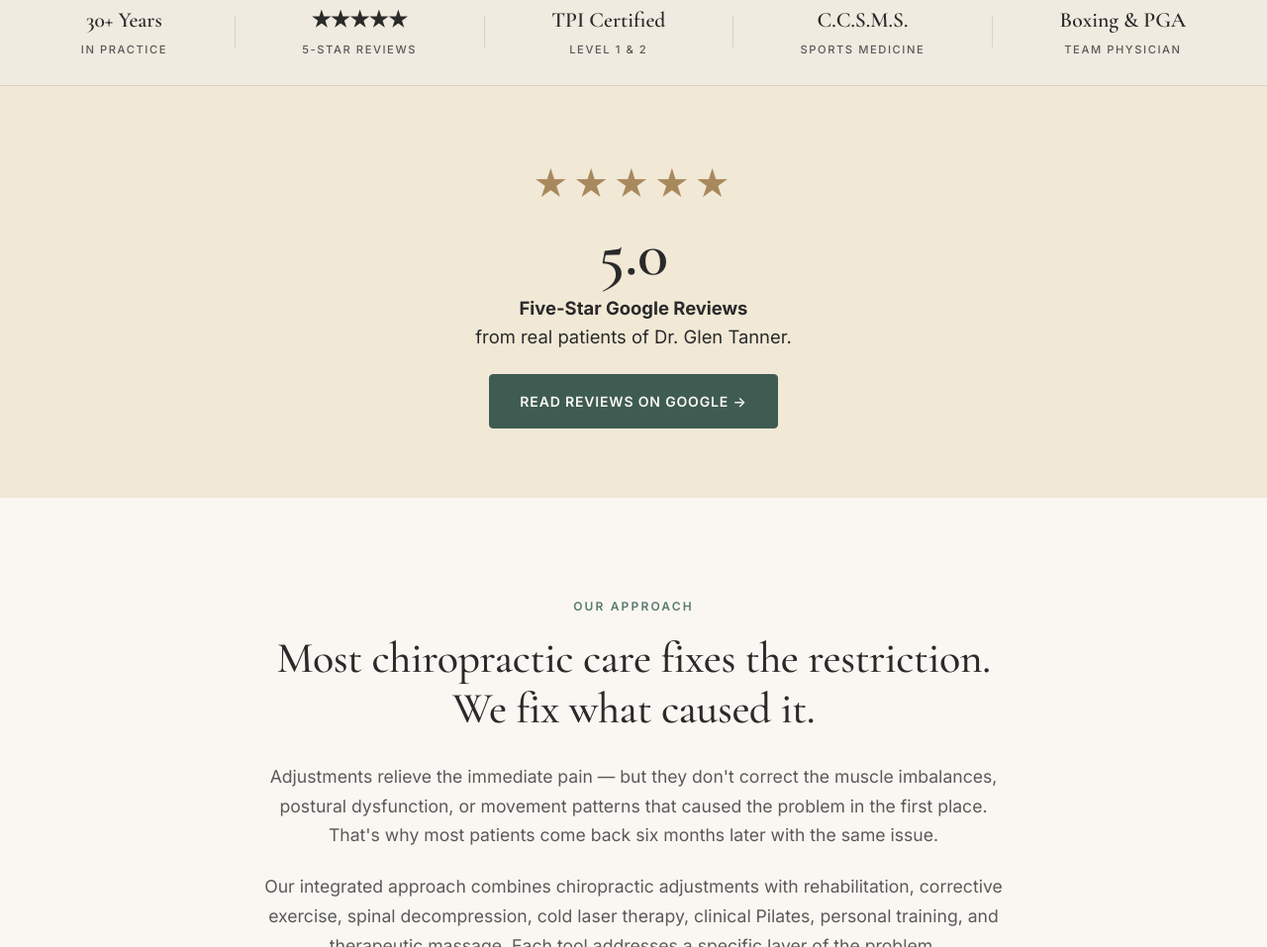
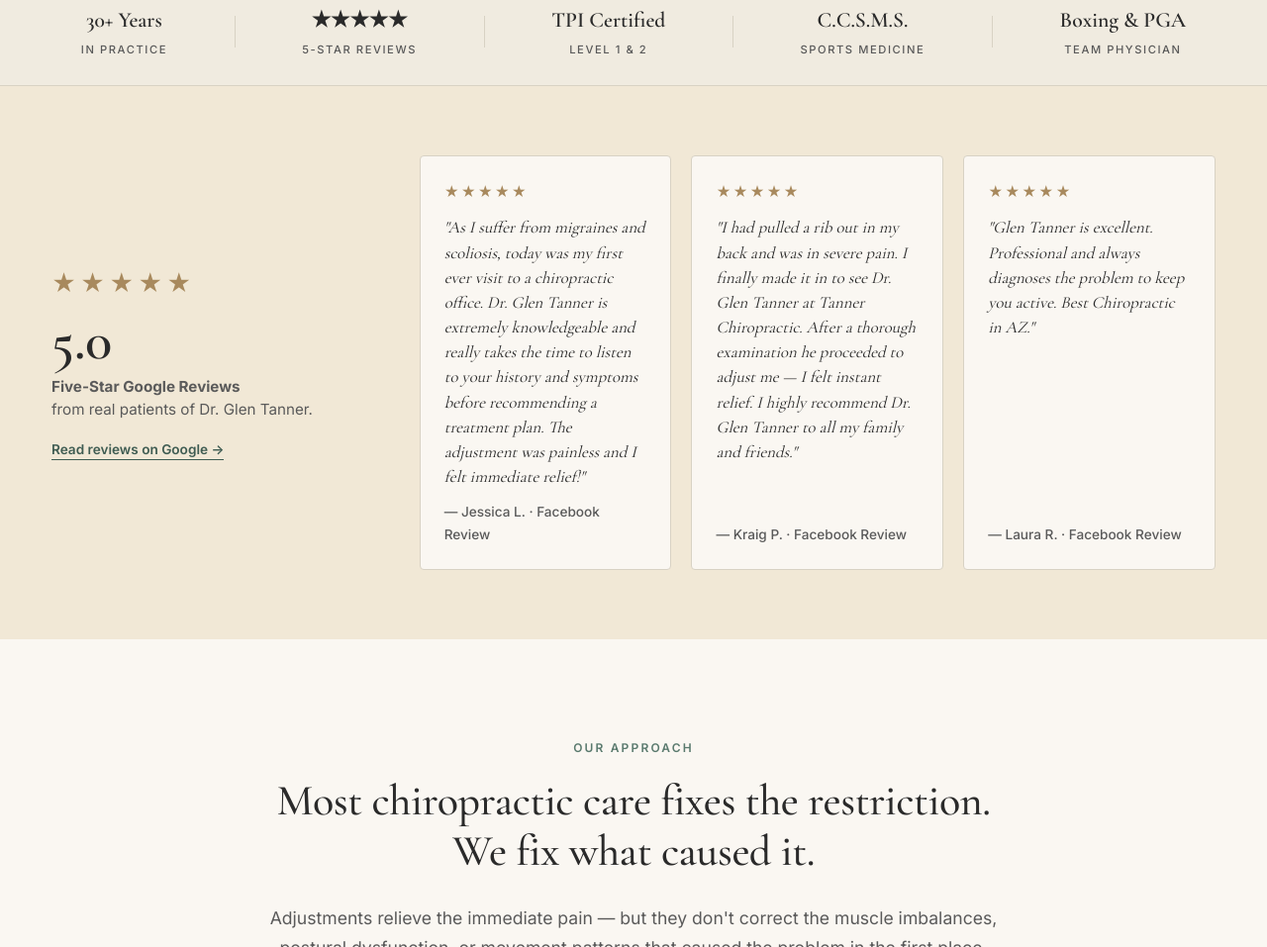
Before and after one commit to tzgainer-hub/tanner-chiro-prototype, a website: page index.html in a window 1280 px wide. Shown: the part 948-1905 px from the top of the page at 99% size. Drawn offline with nearby package versions, Linux system fonts and the light colour scheme.

Commit message:
Add 3 Glen-named Facebook reviews as interim testimonials
Interim only — sourced from public Facebook reviews that explicitly name
"Dr. Glen Tanner" or "Glen Tanner" by full name and describe chiropractic
adjustments (no acupuncture or shock wave mentions — those are Jon's
brand specialties). These cannot be mis-attributed Jon reviews because
each patient typed Glen's first name in the review itself.

- Jessica L. — first chiropractic visit, migraines and scoliosis
- Kraig P. — pulled rib, severe pain, instant relief after Glen adjusted him
- Laura R. — short, punchy: "Glen Tanner is excellent... Best Chiropractic in AZ"

Minor copy edits to fix typos in the original Facebook posts. All three
include "Facebook Review" attribution.

To be replaced when Glen audits his Google Business Profile and sends
hand-picked approved quotes. HTML comment documents the swap-in process.

Co-Authored-By: Claude Opus 4.7 (1M context) <noreply@anthropic.com>

```diff
--- a/index.html
+++ b/index.html
@@ -183,24 +183,41 @@
 
 <!-- ============== SOCIAL PROOF ============== -->
 <!--
-  NOTE: Review quote cards AND specific review count both intentionally
-  withheld pending Glen's audit of his Google Business Profile reviews
-  (some may be cross-attributed from his brother's practice). Glen's
-  Google listing is "Tanner Chiropractic: Glen Tanner D.C." at Suite 101 A.
-  When Glen confirms his actual review count and sends 3-5 hand-picked
-  approved quotes, drop them into the .review-cards grid and add the
-  verified count back to the rating-label strong tag.
+  NOTE: The 3 quotes below are INTERIM — sourced from public Facebook reviews
+  that explicitly name "Dr. Glen Tanner" or "Glen Tanner" by his full name and
+  describe chiropractic adjustments (no acupuncture, no shock wave — those are
+  Jon's brand specialties). These are the safest possible Glen-only quotes
+  available without bothering Glen for hand-picked approvals.
+
+  WHEN GLEN AUDITS HIS GOOGLE BUSINESS PROFILE (business.google.com) AND SENDS
+  HIS HAND-PICKED APPROVED REVIEWS, replace these three cards with his picks
+  and update the rating-label to include the verified review count
+  (e.g., "58 Five-Star Google Reviews" — currently withheld pending audit).
 -->
 <section class="social-proof">
-  <div class="container" style="display: flex; justify-content: center;">
-    <div class="rating-block" style="text-align: center; max-width: 640px;">
-      <div class="rating-stars" style="font-size: 2.2rem;">★★★★★</div>
-      <div class="rating-number" style="font-size: 4rem; margin-top: 6px;">5.0</div>
-      <div class="rating-label" style="font-size: 1.15rem; line-height: 1.6; color: var(--charcoal); margin-bottom: 22px;">
-        <strong>Five-Star Google Reviews</strong><br/>
-        from real patients of Dr. Glen Tanner.
+  <div class="container social-proof-grid">
+    <div class="rating-block">
+      <div class="rating-stars">★★★★★</div>
+      <div class="rating-number">5.0</div>
+      <div class="rating-label"><strong>Five-Star Google Reviews</strong><br/>from real patients of Dr. Glen Tanner.</div>
+      <a href="https://www.google.com/maps/search/Tanner+Chiropractic+Glen+Tanner+D.C.+33755+N+Scottsdale+Rd+Suite+101+A+Scottsdale+AZ" class="rating-link" target="_blank" rel="noopener">Read reviews on Google →</a>
+    </div>
+    <div class="review-cards">
+      <div class="review-card">
+        <div class="stars">★★★★★</div>
+        <blockquote>"As I suffer from migraines and scoliosis, today was my first ever visit to a chiropractic office. Dr. Glen Tanner is extremely knowledgeable and really takes the time to listen to your history and symptoms before recommending a treatment plan. The adjustment was painless and I felt immediate relief!"</blockquote>
+        <div class="reviewer">— Jessica L. · Facebook Review</div>
       </div>
-      <a href="https://www.google.com/maps/search/Tanner+Chiropractic+Glen+Tanner+D.C.+33755+N+Scottsdale+Rd+Suite+101+A+Scottsdale+AZ" class="btn" target="_blank" rel="noopener">Read Reviews on Google →</a>
+      <div class="review-card">
+        <div class="stars">★★★★★</div>
+        <blockquote>"I had pulled a rib out in my back and was in severe pain. I finally made it in to see Dr. Glen Tanner at Tanner Chiropractic. After a thorough examination he proceeded to adjust me — I felt instant relief. I highly recommend Dr. Glen Tanner to all my family and friends."</blockquote>
+        <div class="reviewer">— Kraig P. · Facebook Review</div>
+      </div>
+      <div class="review-card">
+        <div class="stars">★★★★★</div>
+        <blockquote>"Glen Tanner is excellent. Professional and always diagnoses the problem to keep you active. Best Chiropractic in AZ."</blockquote>
+        <div class="reviewer">— Laura R. · Facebook Review</div>
+      </div>
     </div>
   </div>
 </section>
```
